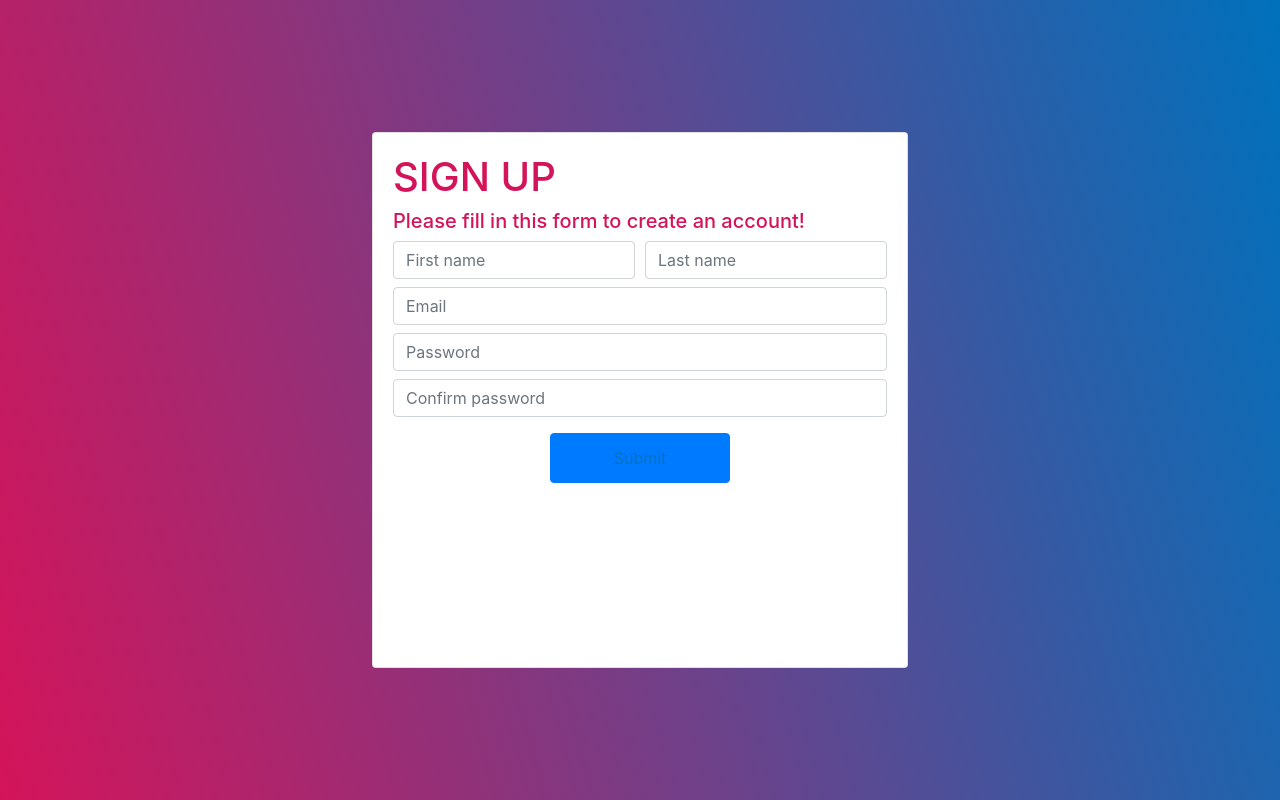
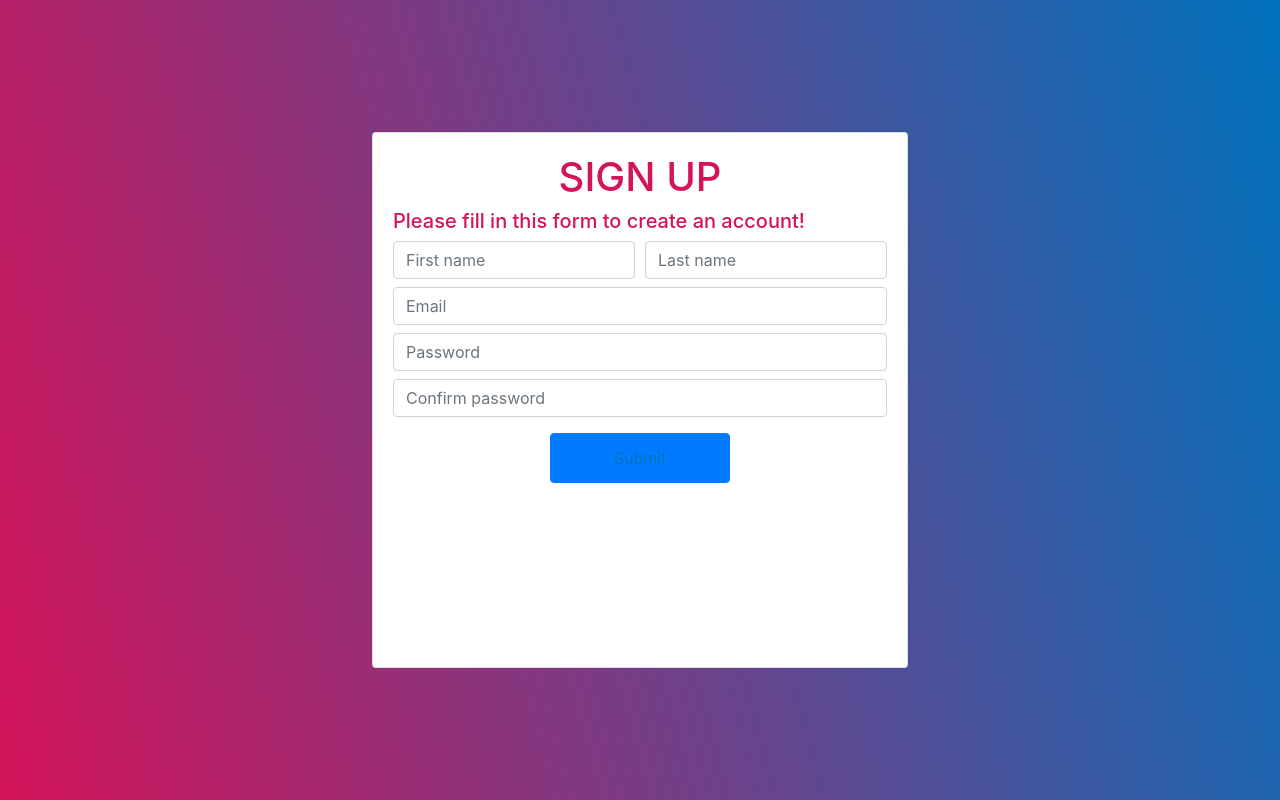
Before and after one commit to noppanat1997/CoopBoard, a React (Create React App) app: page /register in a window 1280 px wide. Built offline with nearby package versions, Linux system fonts and the light colour scheme.

Commit message:
Copy branch jade to tae

```diff
--- a/src/pages/RegisterPage.js
+++ b/src/pages/RegisterPage.js
@@ -102,14 +102,17 @@ const RegisterPages = (props) => {
   const onFormChange = (event) => {
     const name = event.target.name;
     const value = event.target.value;
+
     let updatedForm = { ...state.formElements };
     updatedForm[name].value = value;
     updatedForm[name].touched = true;
+
     const validatorObject = checkValidator(value, updatedForm[name].validator);
     updatedForm[name].error = {
       status: validatorObject.status,
       message: validatorObject.message
     }
+
     let formStatus = true;
     for (let name in updatedForm) {
       if (name !== 'formValid' && updatedForm[name].validator.required === true) {
@@ -122,6 +125,7 @@ const RegisterPages = (props) => {
       formValid: formStatus
     });
   }
+
   const checkValidator = (value, rule) => {
     let valid = true;
     let message = '';
@@ -179,7 +183,7 @@ const RegisterPages = (props) => {
       <Card className="register-card" style={{ width: '536px', height: '536px', color: '#C1C1C1' }}>
         <Card.Body>
           <Form onSubmit={e => onFromSubmit(e)}>
-            <h1 style={{ color: '#D4145A' }}>SIGN UP</h1>
+            <h1 style={{ color: '#D4145A', textAlign: 'center' }}>SIGN UP</h1>
             <h5 style={{ color: '#D4145A' }}>Please fill in this form to create an account!</h5>
             <Form.Row className="mb-2">
               <Col>
```
